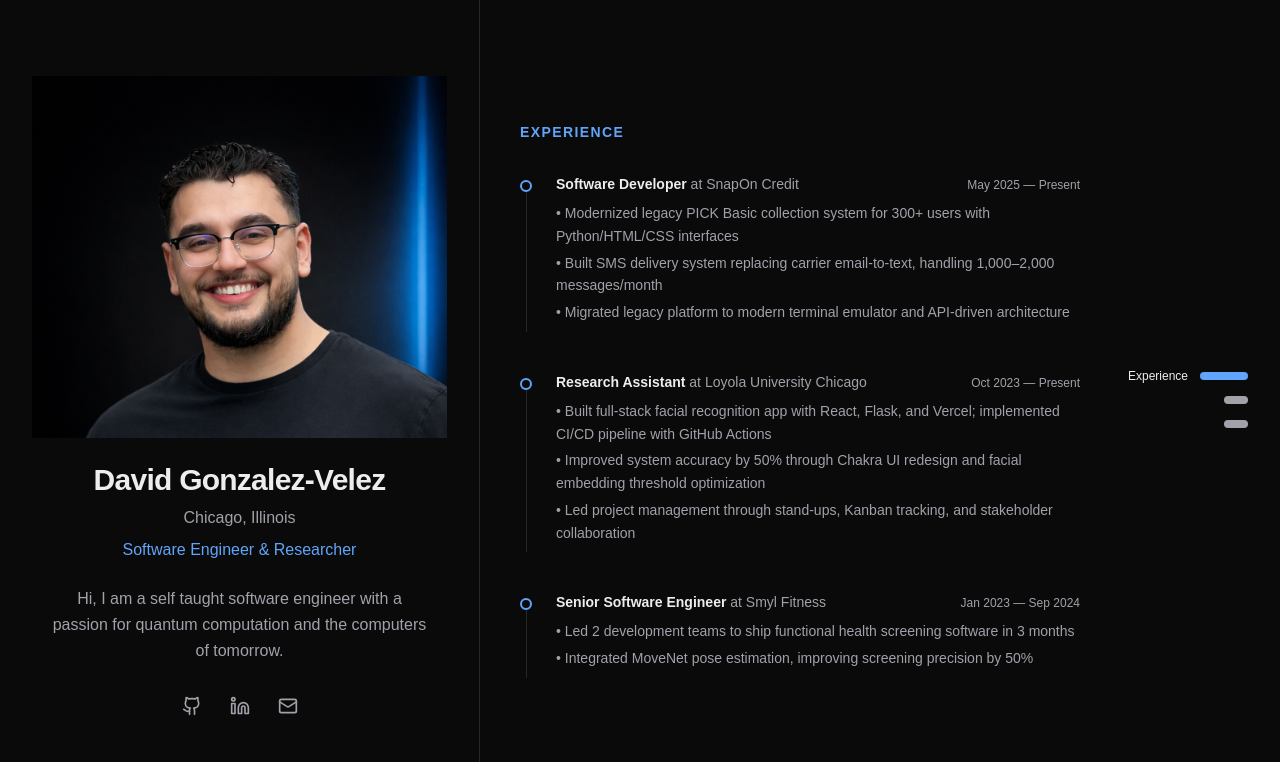
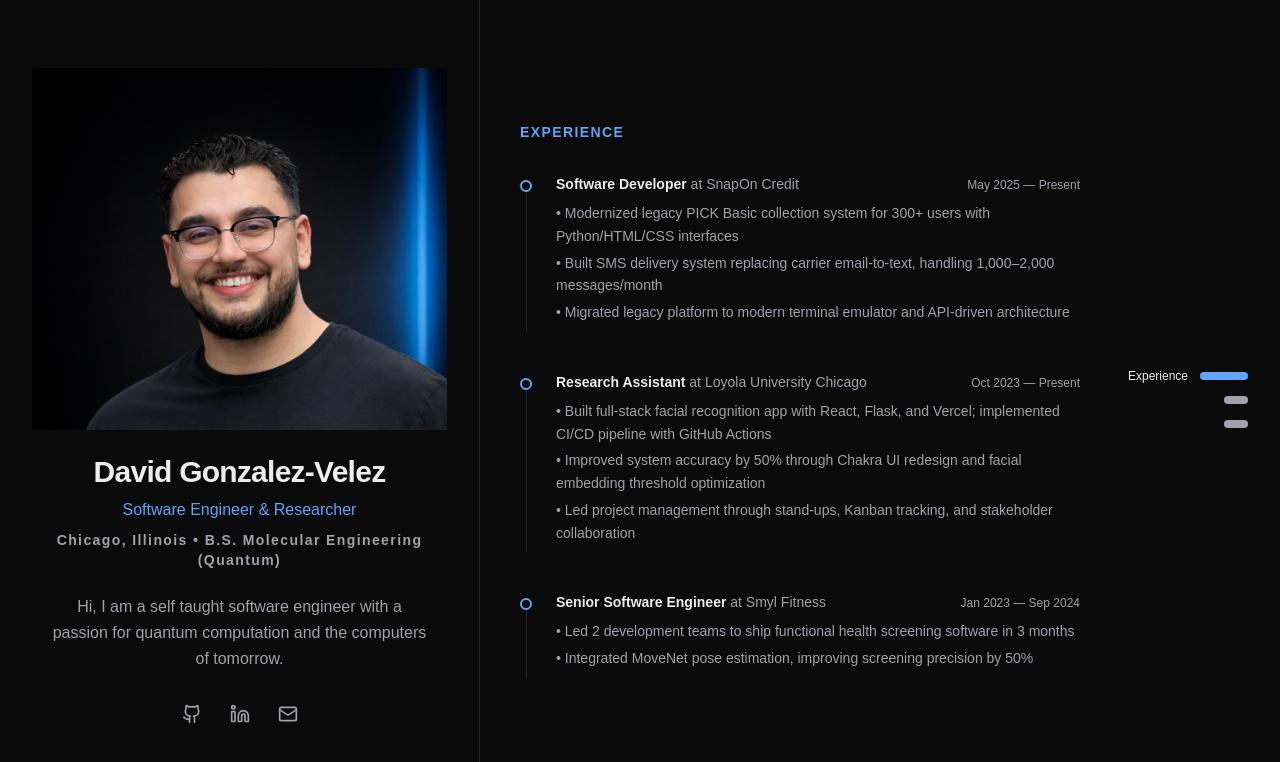
Before and after one commit to DGV98/portfolio, a Next.js app: page / in a window 1280 px wide. Shown: the top 762 px of the page. Built offline with nearby package versions, Linux system fonts and the light colour scheme.

Commit message:
Added new styling

```diff
--- a/app/page.tsx
+++ b/app/page.tsx
@@ -23,10 +23,10 @@ export default function Home() {
       </div>
 
       {/* Main content */}
-      <main className="flex-1 lg:ml-[37.5%] lg:pr-40 h-screen overflow-y-scroll snap-y snap-proximity">
+      <main className="flex-1 lg:ml-[37.5%] lg:pr-40 h-screen overflow-y-scroll snap-y snap-mandatory">
         <section
           id="experience"
-          className="flex min-h-screen items-center justify-center px-6 py-12 sm:px-10 lg:py-16 snap-center snap-always"
+          className="flex min-h-screen items-center justify-center px-6 py-12 sm:px-10 lg:py-16 snap-center snap-normal"
         >
           <div className="mx-auto w-full max-w-3xl">
             <ExperienceSection entries={experience} />
@@ -35,7 +35,7 @@ export default function Home() {
 
         <section
           id="projects"
-          className="flex min-h-screen items-center justify-center px-6 py-12 sm:px-10 lg:py-16 snap-center snap-always"
+          className="flex min-h-screen items-center justify-center px-6 py-12 sm:px-10 lg:py-16 snap-center snap-normal"
         >
           <div className="mx-auto w-full max-w-3xl">
             <ProjectsSection projects={projects} />
@@ -44,7 +44,7 @@ export default function Home() {
 
         <section
           id="publications"
-          className="flex min-h-screen items-center justify-center px-6 py-12 sm:px-10 lg:py-16 snap-center snap-always"
+          className="flex min-h-screen items-center justify-center px-6 py-12 sm:px-10 lg:py-16 snap-center snap-normal"
         >
           <div className="mx-auto w-full max-w-3xl">
             <PublicationsSection publications={publications} />
--- a/components/sidebar.tsx
+++ b/components/sidebar.tsx
@@ -17,10 +17,10 @@ export function Sidebar({ profile }: { profile: Profile }) {
         <h1 className="text-3xl font-bold tracking-tight text-foreground">
           {profile.name}
         </h1>
-        <p className="text-md font-medium text-muted">{profile.location}</p>
-        {/* <p className="text-md font-medium text-muted">{profile.degree}</p> */}
         <p className="text-md font-medium text-accent">{profile.title}</p>
-        {/* <p className="text-md font-medium text-accent">{profile.school}</p> */}
+        <p className="text-sm text-muted tracking-widest font-semibold">
+          {profile.location} • {profile.degree}
+        </p>
       </div>
 
       <p className="max-w-sm text-md leading-relaxed text-muted">
@@ -31,3 +31,65 @@ export function Sidebar({ profile }: { profile: Profile }) {
     </aside>
   );
 }
+
+// import React from "react";
+
+// const AlternateSidebar = () => {
+//   return (
+//     <div className="bg-slate-900 min-h-125 flex items-center justify-center p-8">
+//       <div className="max-w-5xl w-full flex flex-col md:flex-row gap-10 items-center">
+//         {/* Image Section */}
+//         <div className="w-full md:w-1/3 relative">
+//           {/* Abstract Glow behind image */}
+//           <div className="absolute -inset-1 bg-linear-to-r from-cyan-500 to-blue-600 rounded-2xl blur opacity-30"></div>
+//           <Image
+//             src="/profile.png"
+//             alt="Picture of the author"
+//             width={500}
+//             height={500}
+//           />
+//         </div>
+
+//         {/* Content Section */}
+//         <div className="w-full md:w-2/3 text-left space-y-4">
+//           <h1 className="text-5xl font-bold text-white tracking-tight">
+//             David Gonzalez-Velez
+//           </h1>
+
+//           <p className="text-xl text-cyan-400 font-medium">
+//             Software Engineer & Researcher
+//           </p>
+
+//           <div className="text-slate-400 text-sm uppercase tracking-widest font-semibold">
+//             Chicago, IL • B.S. Molecular Engineering (Quantum)
+//           </div>
+
+//           <p className="text-slate-300 leading-relaxed max-w-2xl text-lg">
+//             Hi, I am a self-taught software engineer with a passion for{" "}
+//             <span className="text-white font-medium">quantum computation</span>{" "}
+//             and the computers of tomorrow. I bridge the gap between classical
+//             engineering and quantum mechanics.
+//           </p>
+
+//           {/* Social Icons Row */}
+//           <div className="flex gap-4 pt-4">
+//             <a
+//               href="#"
+//               className="p-2 bg-slate-800 rounded-full hover:bg-cyan-500 hover:text-white transition"
+//             >
+//               {/* GitHub Icon */}
+//             </a>
+//             <a
+//               href="#"
+//               className="p-2 bg-slate-800 rounded-full hover:bg-blue-600 hover:text-white transition"
+//             >
+//               {/* LinkedIn Icon */}
+//             </a>
+//           </div>
+//         </div>
+//       </div>
+//     </div>
+//   );
+// };
+
+// export default AlternateSidebar;
--- a/data/profile.ts
+++ b/data/profile.ts
@@ -4,7 +4,7 @@ export const profile: Profile = {
   name: "David Gonzalez-Velez",
   title: "Software Engineer & Researcher",
   location: "Chicago, Illinois",
-  degree: "B.S. Molecular Engineering - Quantum",
+  degree: "B.S. Molecular Engineering (Quantum)",
   school: "University of Chicago",
   bio: "Hi, I am a self taught software engineer with a passion for quantum computation and the computers of tomorrow.",
   initials: "DGV",
```
